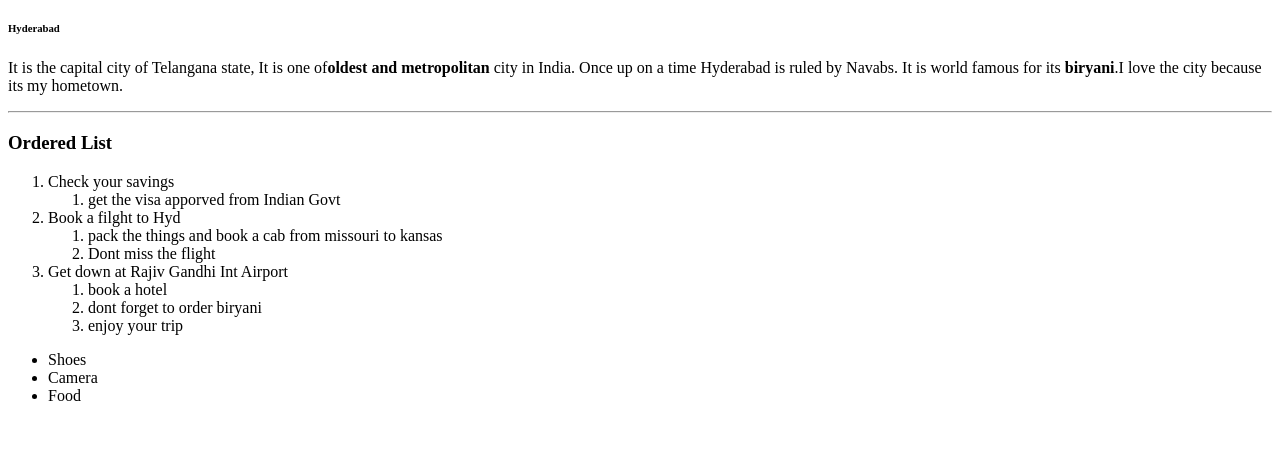
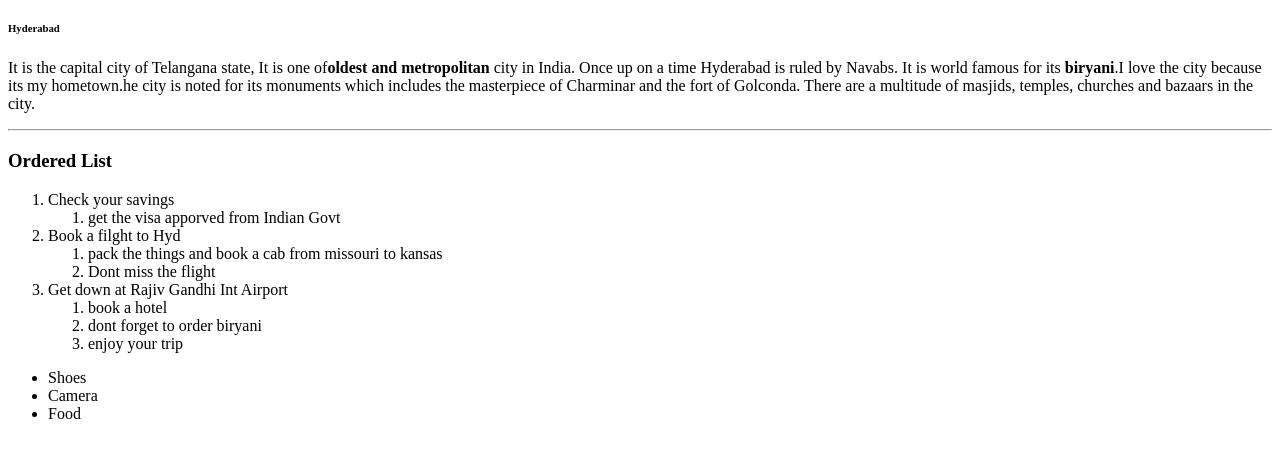
Before and after one commit to 44-563-WebApps-F21/webapps-f21-assignment-3-HarshitaGITHB, a plain HTML site: page index.html in a window 1280 px wide. Shown: the part 61-518 px from the top of the page. Drawn offline with Linux system fonts and the light colour scheme.

Commit message:
commited with unoredredlist

```diff
--- a/index.html
+++ b/index.html
@@ -6,7 +6,7 @@
     <body>
         <h1>Dandyala Harshita</h1>
         <h6>Hyderabad</h6>
-        <p>It is the capital city of Telangana state, It is one of<b>oldest and metropolitan</b>  city in India. Once up on a time Hyderabad is ruled by Navabs. It is world famous for its <b>biryani</b>.I love the city because its my hometown.</p>
+        <p>It is the capital city of Telangana state, It is one of<b>oldest and metropolitan</b>  city in India. Once up on a time Hyderabad is ruled by Navabs. It is world famous for its <b>biryani</b>.I love the city because its my hometown.he city is noted for its monuments which includes the masterpiece of Charminar and the fort of Golconda. There are a multitude of masjids, temples, churches and bazaars in the city.</p>
         <hr>
         <h3>Ordered List</h3>
         <ol>
```
